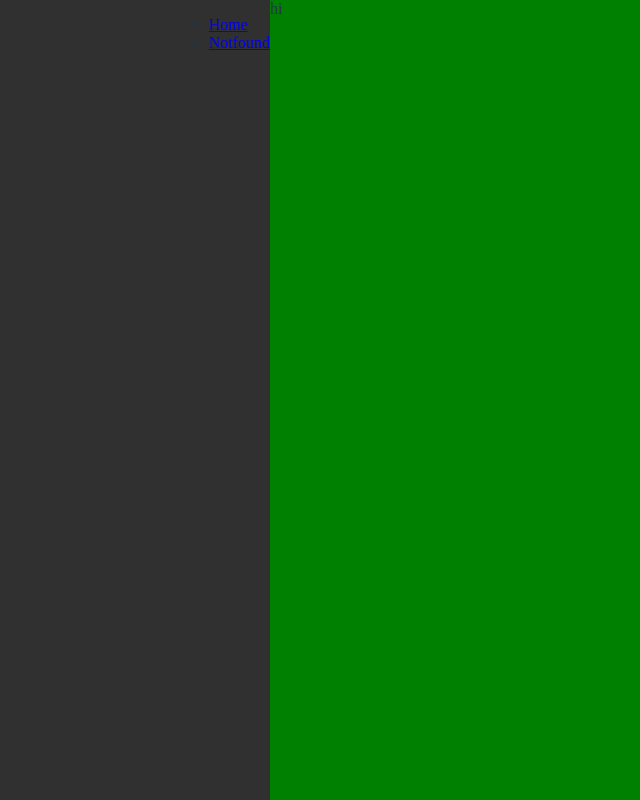
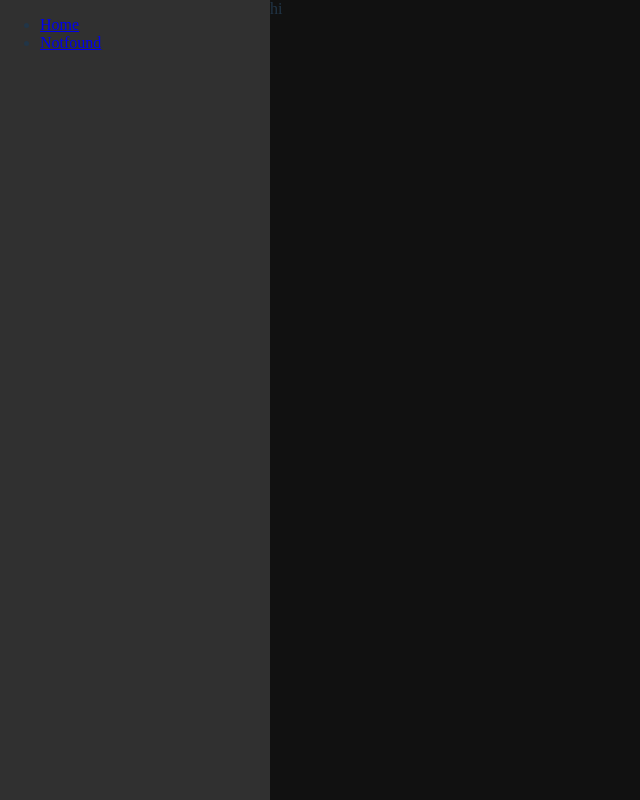
Before and after one commit to arthvadrr/arthUI, a React (Vite) app: page / in a window 1280 px wide. Shown: the whole page, without its empty margins (0-640 px from the left). Built offline with nearby package versions, Linux system fonts and the light colour scheme.

Commit message:
Space...zee final frontier

```diff
--- a/src/routes/Home.tsx
+++ b/src/routes/Home.tsx
@@ -3,7 +3,7 @@ import "../styles/Home.scss";
 
 export default function Home() {
     return (
-        <div className="site">
+        <div className="site home">
             <HomeNav />
             <div className="page">
                 hi
--- a/src/styles/Home.scss
+++ b/src/styles/Home.scss
@@ -0,0 +1,6 @@
+.home {
+    .map-container {
+        background-image: url('../assets/stars.jpg');
+        filter: hue-rotate(30deg);
+    }
+}
--- a/src/styles/Main.scss
+++ b/src/styles/Main.scss
@@ -7,6 +7,19 @@
   -webkit-font-smoothing: antialiased;
   -moz-osx-font-smoothing: grayscale;
   -webkit-text-size-adjust: 100%;
+
+  &::before {
+    content: "";
+    position: absolute;
+    height: 100vh;
+    width: 100vw;
+    z-index: -9999;
+    background-image: linear-gradient(
+      to right,
+      $color_nav-background 50%,
+      $color_background 50%
+    );
+  }
 }
 
 body {
@@ -15,11 +28,12 @@ body {
 
 .site {
   display: flex;
+  justify-content: center;
   height: 100vh;
 
   .page {
-    width: 100%;
-    background: green;
+    width: 1200px;
+    background: $color_background;
   }
 }
 
--- a/src/styles/Nav.scss
+++ b/src/styles/Nav.scss
@@ -1,10 +1,7 @@
 @use 'variables' as *;
 
 nav {
-    display: grid;
-    justify-content: flex-end;
+    width: $nav_width;
+    flex-shrink: 0;
     background-color: $color_nav-background;
-    width: calc(100vw - $nav_width - $page_width);
-    min-width: $nav_width;
-    flex-shrink: 0;
 }
```
Also changed, not shown: src/assets/stars.jpg (added).
